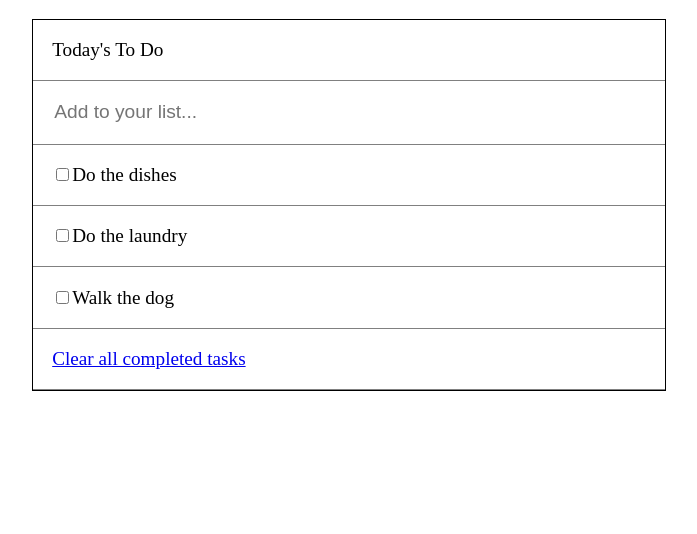
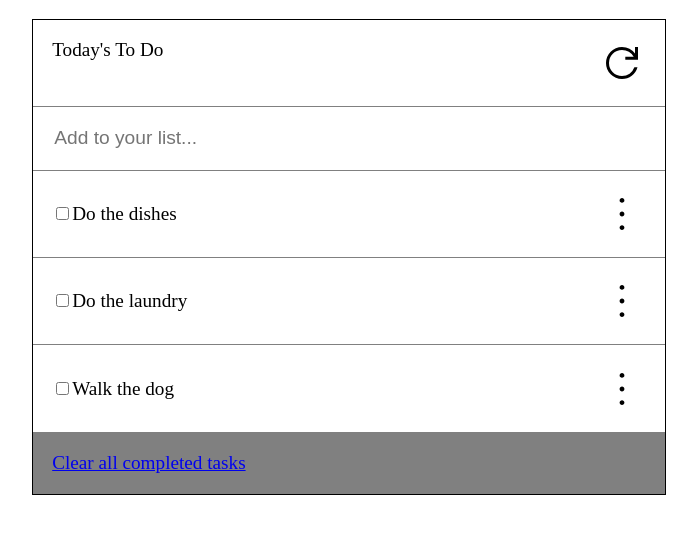
Before and after one commit to tomasesquivelgc/Webpack-To-Do-list, a website built with webpack: page src/index.html in a window 1280 px wide. Shown: the part 62-596 px from the top of the page, without its empty margins (291-988 px from the left). Built offline with nearby package versions, Linux system fonts and the light colour scheme.

Commit message:
add icons to list

```diff
--- a/src/populate.js
+++ b/src/populate.js
@@ -1,3 +1,6 @@
+import icon from './drag_icon.svg';
+import refresh from './refresh_icon.svg';
+function populate() {
   const array = [
     {
       description: 'Do the dishes',
@@ -16,10 +19,12 @@ const array = [
     },
   ];
 
-function populate() {
   const list = document.getElementById('list');
   const listTitle = document.createElement('li');
+  const refreshIcon = new Image();
+  refreshIcon.src = refresh;
   listTitle.innerHTML = "Today's To Do";
+  listTitle.appendChild(refreshIcon);
   const addChore = document.createElement('li');
   addChore.innerHTML = "<input type='text' placeholder='Add to your list...'></input>";
   addChore.classList.add('addChore');
@@ -29,15 +34,22 @@ function populate() {
   array.sort((a, b) => a.index - b.index);
   for (let i = 0; i < array.length; i += 1) {
     const newLi = document.createElement('li');
+    const checkboxDescriptionDiv = document.createElement('div');
     const checkbox = document.createElement('input');
     checkbox.type = 'checkbox';
-    newLi.appendChild(checkbox);
-    newLi.innerHTML += array[i].description;
+    const description = document.createTextNode(array[i].description);
+    const iconImg = new Image();
+    iconImg.src = icon;
+    checkboxDescriptionDiv.appendChild(checkbox);
+    checkboxDescriptionDiv.appendChild(description);
+    newLi.appendChild(checkboxDescriptionDiv);
+    newLi.appendChild(iconImg);
     list.appendChild(newLi);
   }
 
   const clearBtnn = document.createElement('li');
   clearBtnn.innerHTML = '<a href="#">Clear all completed tasks</a>';
+  clearBtnn.classList.add("clearBtnn");
   list.appendChild(clearBtnn);
 }
 
--- a/src/style.css
+++ b/src/style.css
@@ -15,6 +15,12 @@
   width: 100%;
   padding: 1em;
   box-sizing: border-box;
+  display: flex;
+  justify-content: space-between;
+}
+
+.list li div {
+  align-self: center;
 }
 
 .addChore input[type="text"] {
@@ -26,3 +32,7 @@ h1 {
   text-align: center;
   border-bottom: 1px solid black;
 }
+
+.clearBtnn {
+  background-color: gray;
+}
```
Also changed, not shown: dist/26b9018385c98f0f4edb.svg (added), dist/index.bundle.js, dist/index.html, dist/runtime.bundle.js, src/drag_icon.svg (added), src/refresh_icon.svg (added). Lines whose indentation alone changed are shown as unchanged.
